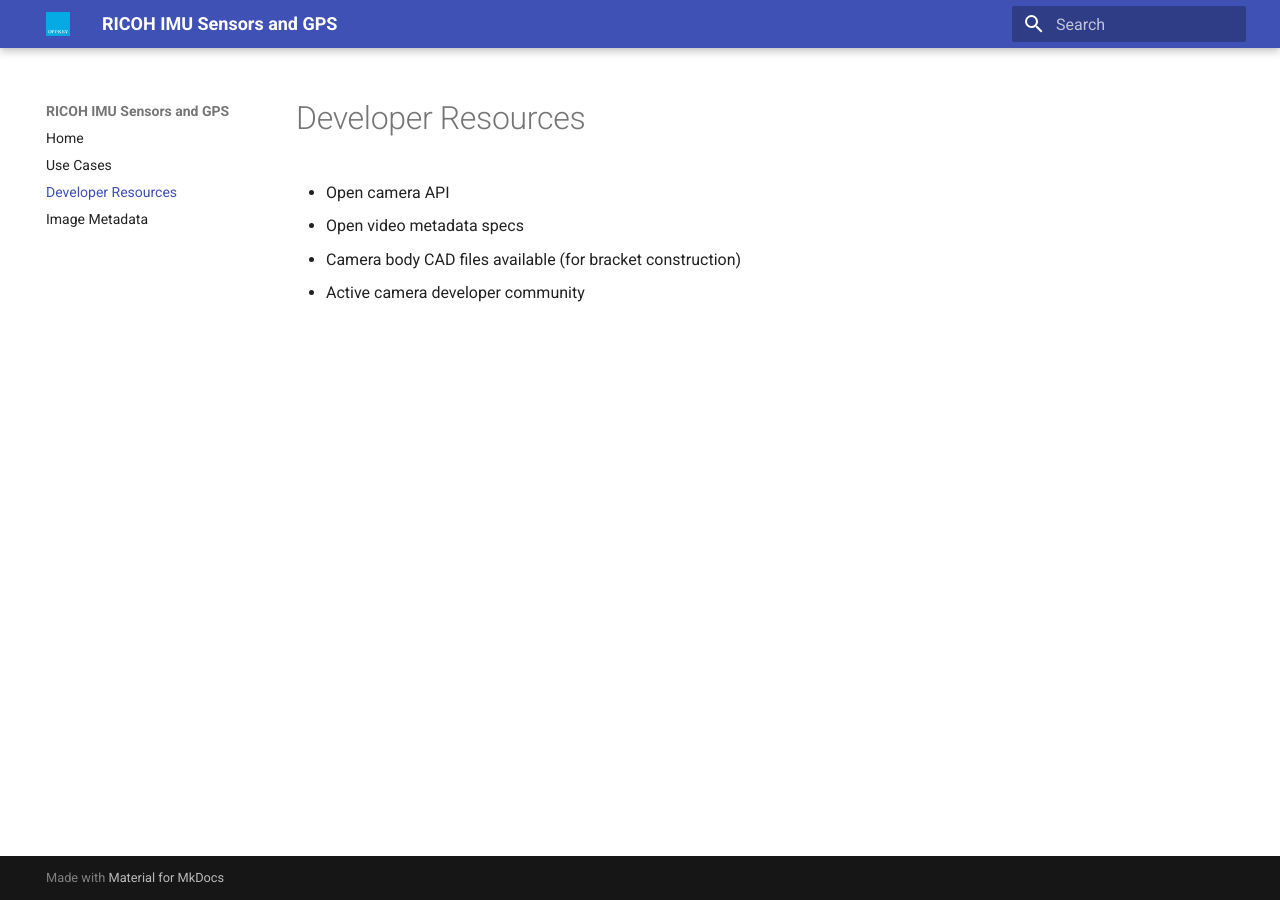
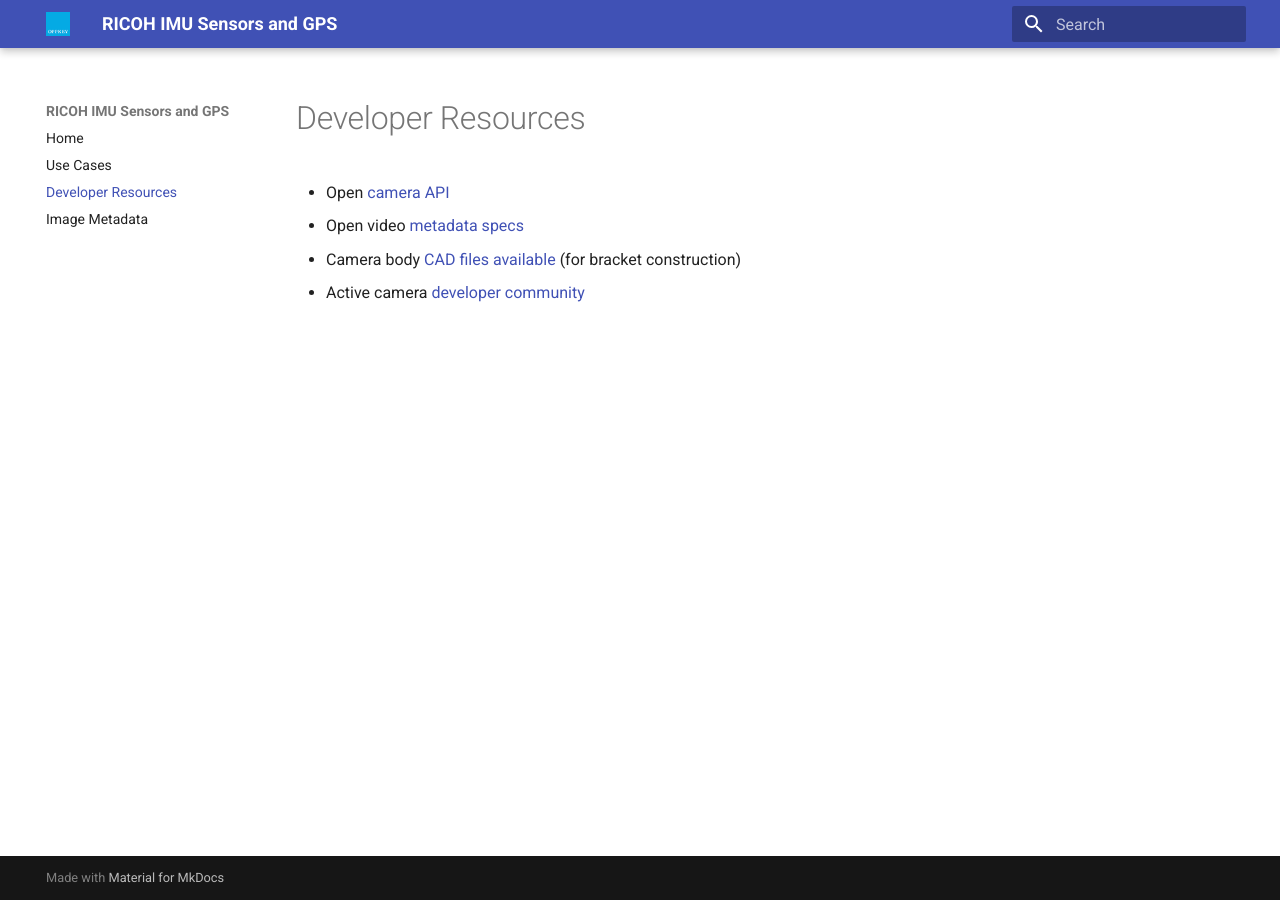
Before and after one commit to codetricity/theta-gis, an MkDocs documentation site: the page built from docs/resources.md, in a window 1280 px wide. Built offline with MkDocs 1.6.1 and Material for MkDocs 9.7.7, drawn with Linux system fonts in a browser that asks for light colours; part of the change alters nothing that is shown.

```diff
--- a/docs/resources.md
+++ b/docs/resources.md
@@ -1,6 +1,6 @@
 # Developer Resources
 
-* Open camera API
-* Open video metadata specs
-* Camera body CAD files available (for bracket construction)
-* Active camera developer community
+* Open [camera API](https://github.com/ricohapi/theta-api-specs)
+* Open video [metadata specs](https://github.com/ricohapi/theta-api-specs/tree/main/theta-metadata)
+* Camera body [CAD files available](https://pages.ricoh360.com/theta-3d-data) (for bracket construction)
+* Active camera [developer community](https://community.theta360.guide/)
```
